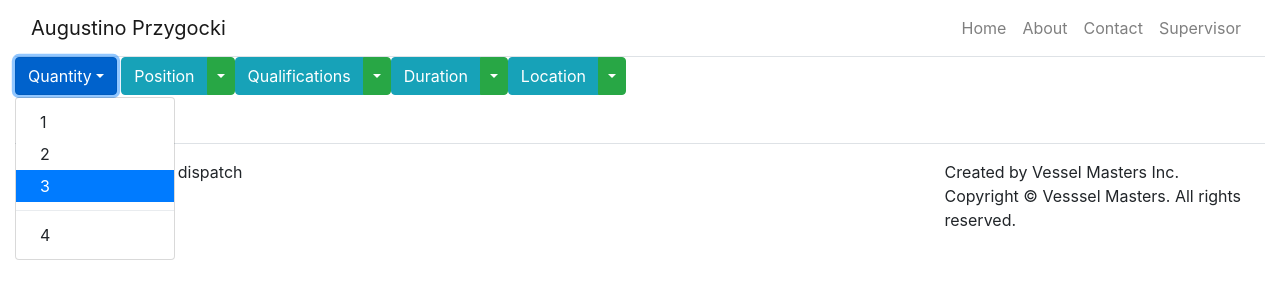
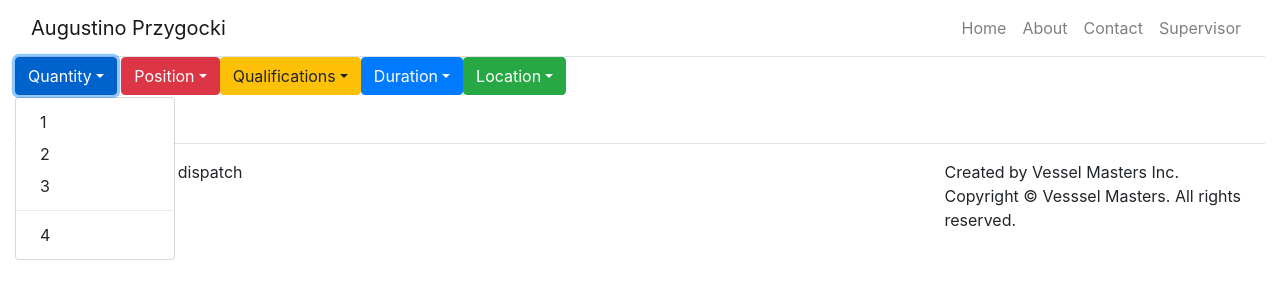
Before and after one commit to aprzygocki/dispatch, a React (Create React App) app: page /supervisor in a window 1280 px wide. Both pictures are taken after a click on the button "Quantity". Shown: the top 300 px of the page. Built offline with nearby package versions, Linux system fonts and the light colour scheme.

Commit message:
formatted and gave id's to dropdowns

```diff
--- a/src/pages/SupervisorPage.js
+++ b/src/pages/SupervisorPage.js
@@ -15,46 +15,37 @@ function SupervisorPage (props) {
 return(
 <>
   <Dropdown as={ButtonGroup}>
-    <Dropdown.Toggle id="dropdown-custom-1">Quantity</Dropdown.Toggle>
+    <Dropdown.Toggle variant="primary" id="quantity">Quantity</Dropdown.Toggle>
     <Dropdown.Menu className="super-colors">
         <Dropdown.Item eventKey="1">1</Dropdown.Item>
         <Dropdown.Item eventKey="2">2</Dropdown.Item>
-      <Dropdown.Item eventKey="3" active>
-        3
-      </Dropdown.Item>
+        <Dropdown.Item eventKey="3">3</Dropdown.Item>
       <Dropdown.Divider />
         <Dropdown.Item eventKey="4">4</Dropdown.Item>
     </Dropdown.Menu>
   </Dropdown>{' '}
   <Dropdown as={ButtonGroup}>
-    <Button variant="info">Position</Button>
-    <Dropdown.Toggle split variant="success" id="dropdown-custom-2" />
+    <Dropdown.Toggle variant="danger" id="position">Position</Dropdown.Toggle>
     <Dropdown.Menu className="super-colors">
         <Dropdown.Item eventKey="1">Deckhand</Dropdown.Item>
         <Dropdown.Item eventKey="2">Terminal Attendant</Dropdown.Item>
-      <Dropdown.Item eventKey="3" active>
-        Vessel Master
-      </Dropdown.Item>
+        <Dropdown.Item eventKey="3">Vessel Master</Dropdown.Item>
       <Dropdown.Divider />
         <Dropdown.Item eventKey="4">Supervisor</Dropdown.Item>
     </Dropdown.Menu>
   </Dropdown>
   <Dropdown as={ButtonGroup}>
-    <Button variant="info">Qualifications</Button>
-    <Dropdown.Toggle split variant="success" id="dropdown-custom-2" />
+    <Dropdown.Toggle variant="warning" id="qualifications">Qualifications</Dropdown.Toggle>
     <Dropdown.Menu className="super-colors">
         <Dropdown.Item eventKey="1">Valid Driver's Licence</Dropdown.Item>
         <Dropdown.Item eventKey="2">Respirator Qualified</Dropdown.Item>
-      <Dropdown.Item eventKey="3" active>
-        Ramp Qualified
-      </Dropdown.Item>
+        <Dropdown.Item eventKey="3">Ramp Qualified</Dropdown.Item>
       <Dropdown.Divider />
         <Dropdown.Item eventKey="4">Lead</Dropdown.Item>
     </Dropdown.Menu>
   </Dropdown>
   <Dropdown as={ButtonGroup}>
-    <Button variant="info">Duration</Button>
-    <Dropdown.Toggle split variant="success" id="dropdown-custom-2" />
+    <Dropdown.Toggle variant="primary" id="qualifications">Duration</Dropdown.Toggle>
       <Dropdown.Menu className="super-colors">
         <Dropdown.Item eventKey="1">8 Hours</Dropdown.Item>
         <Dropdown.Item eventKey="2">16 Hours</Dropdown.Item>
@@ -65,8 +56,7 @@ return(
     </Dropdown.Menu>
   </Dropdown>
   <Dropdown as={ButtonGroup}>
-    <Button variant="info">Location</Button>
-    <Dropdown.Toggle split variant="success" id="dropdown-custom-2" />
+    <Dropdown.Toggle variant="success" id="location">Location</Dropdown.Toggle>
     <Dropdown.Menu className="super-colors">
         <Dropdown.Item eventKey="1">Larkspur Ferry Terminal</Dropdown.Item>
         <Dropdown.Item eventKey="2">San Francisco Ferry Terminal</Dropdown.Item>
```
Also changed, not shown: 2 other files (tests, documents, lock files or other folders). Lines whose indentation alone changed are shown as unchanged.
